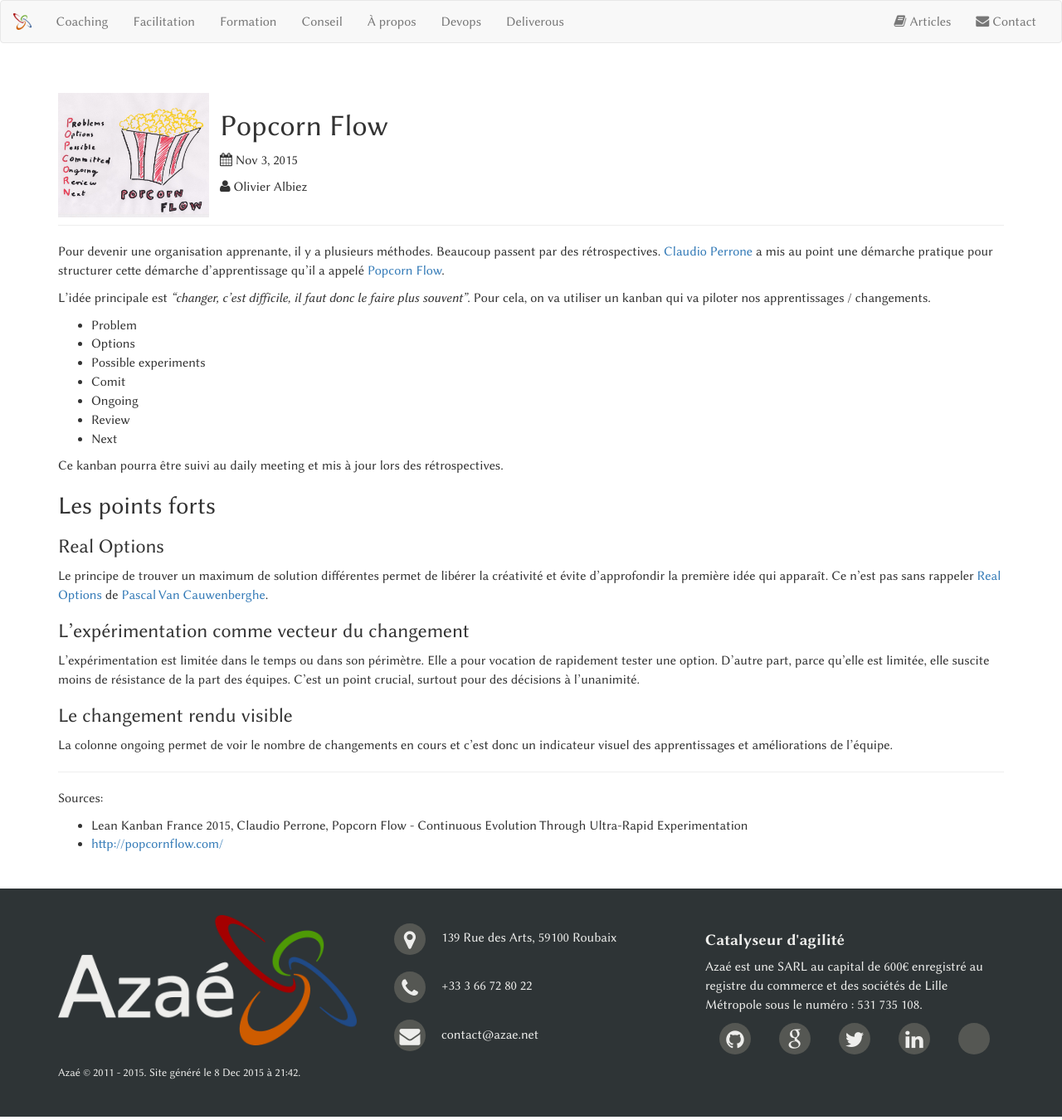
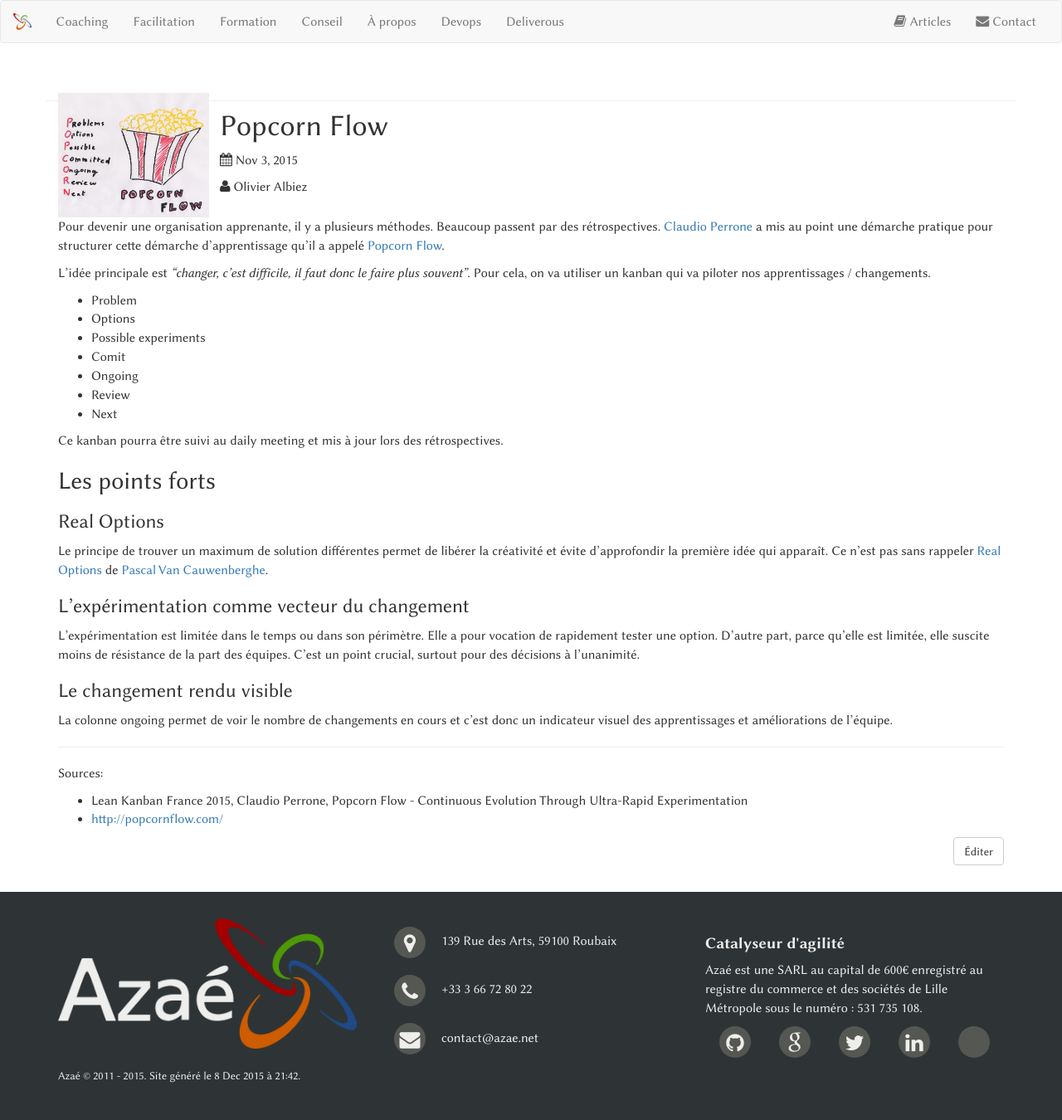
Before and after one commit to coachBZH/azae.net, a Jekyll site: the page built from articles/_posts/2015-11-03-popcorn-flow.md, in a window 1280 px wide. Shown: the whole page at 83% size. Built offline with Jekyll 4.4.1, drawn with Linux system fonts in a browser that asks for light colours; some web fonts are replaced.

Commit message:
link to pull request

```diff
--- a/_layouts/article.html
+++ b/_layouts/article.html
@@ -2,8 +2,8 @@
 layout: default
 ---
 <div class="post">
-    <div class="page-header">
-        <div class="row">
+    <div class="row">
+        <div class="page-header">
             {% if page.illustration %}
             <div class="col-md-2">
                 <img alt='{{ page.title }} illustration' src='{{page.illustration}}' height="150">
@@ -30,5 +30,15 @@
             </div>
         </div>
     </div>
-    {{ content }}
+    <div class="row">
+      <div class="col-md-12">
+        {{ content }}
+      </div>
+    </div>
+    <div class="row">
+      <div class="col-md-12 text-right">
+        <a class="btn btn-default" href="https://github.com/azae/azae.net/edit/master/{{ page.path}} ">Éditer</a>
+      </div>
+    </div>
+
 </div>
```
